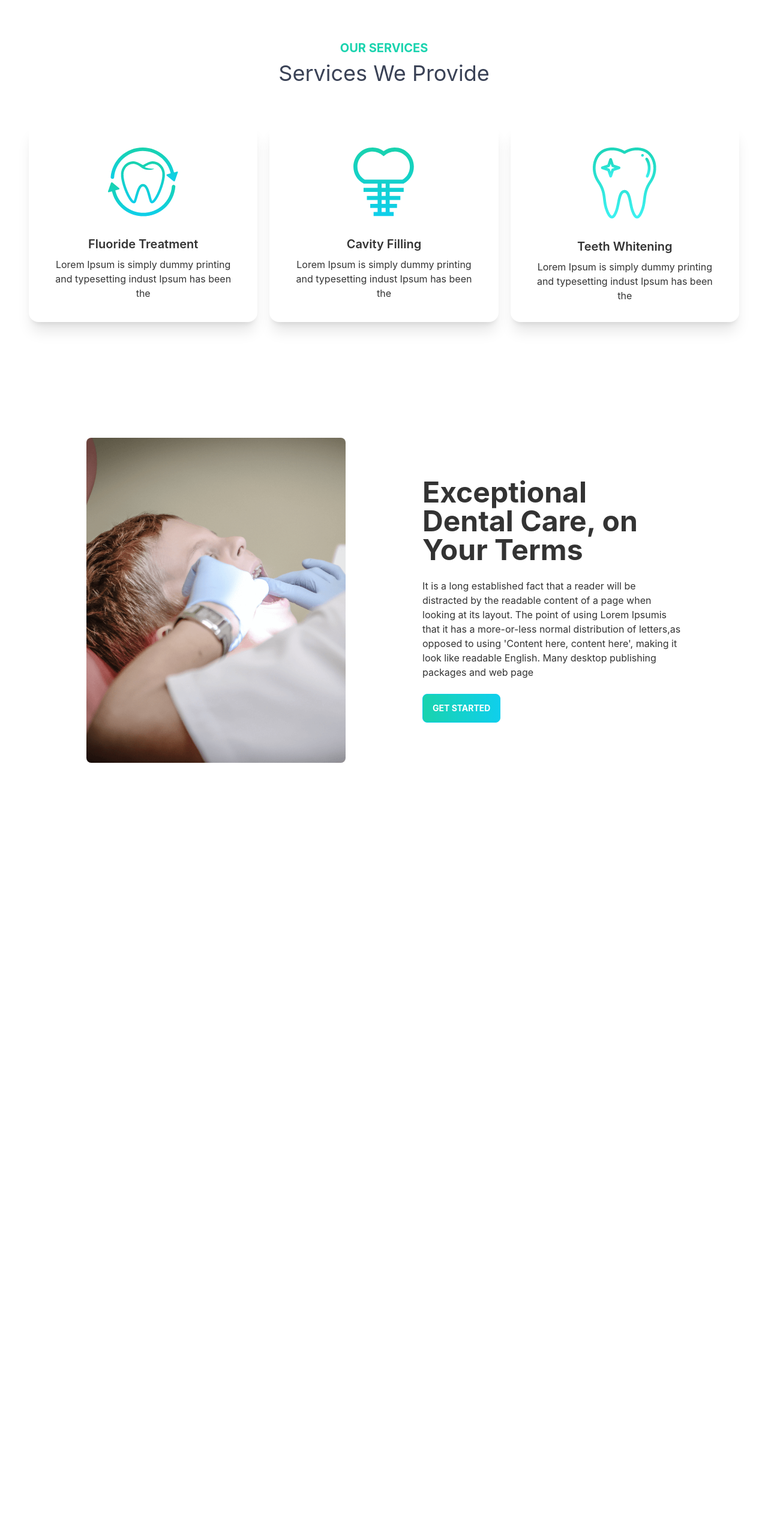
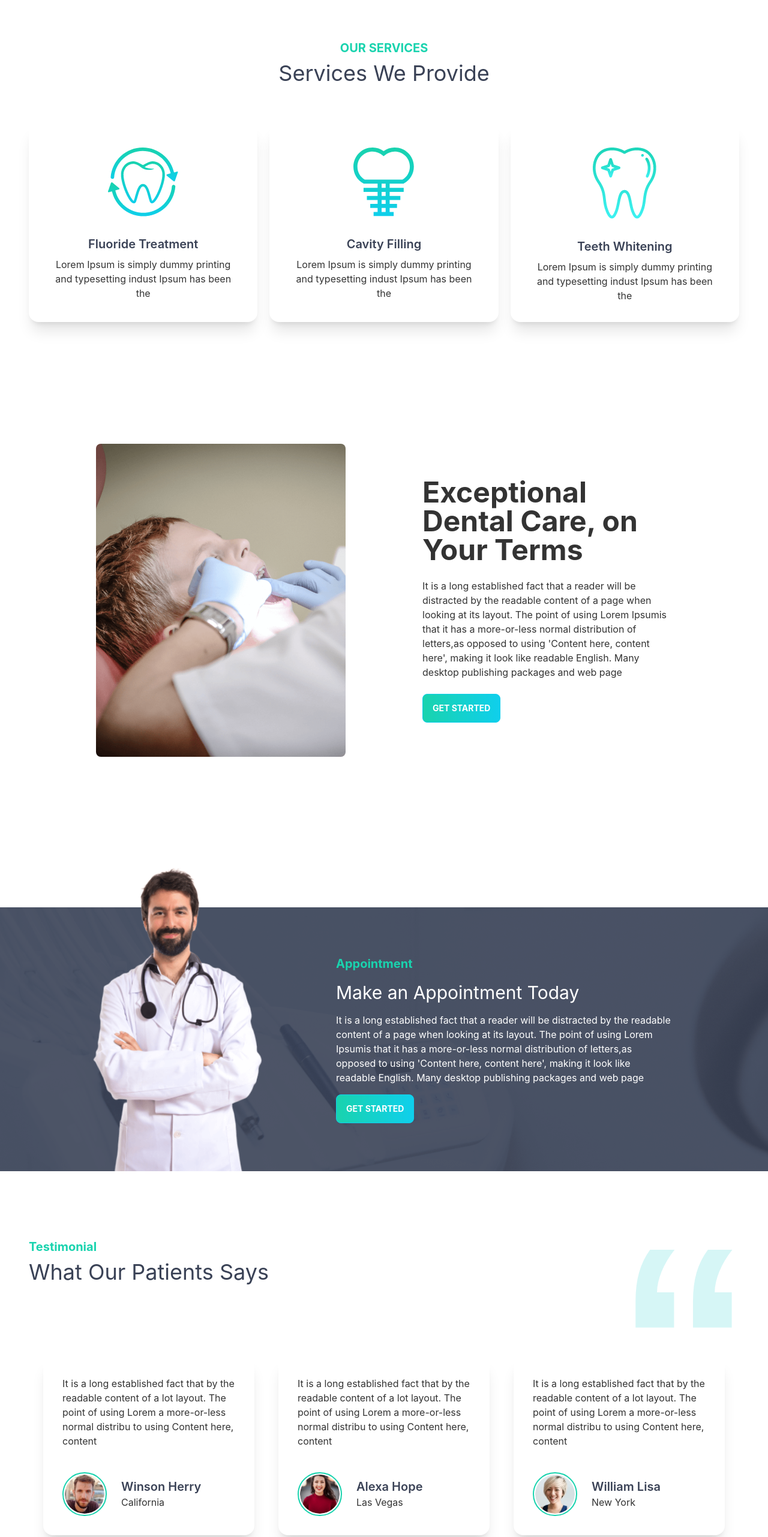
Before and after one commit to Azmain951/doctors-portal-client, a React (Create React App) app: page / in a window 1280 px wide. Shown: the part 1074-3637 px from the top of the page at 60% size. Before the commit the page ends 2475 px from the top, so only its background shows below. Built offline with nearby package versions, Linux system fonts and the light colour scheme; the HTML template or start-up script is replaced by a standard one.

Commit message:
appointment and contact us section added

```diff
--- a/src/Pages/Home/Banner.js
+++ b/src/Pages/Home/Banner.js
@@ -1,10 +1,11 @@
 import React from 'react';
 import chair from '../../assets/images/chair.png';
 import background from '../../assets/images/bg.png';
+import PrimaryButton from '../Shared/PrimaryButton';
 
 const Banner = () => {
     return (
-        <div className="hero min-h-screen px-12 py-36 bg-cover" style={{ backgroundImage: `url(${background})` }}>
+        <div className="hero min-h-screen py-36 bg-cover px-12" style={{ backgroundImage: `url(${background})` }}>
             <div className="hero-content flex-col lg:flex-row-reverse p-0">
                 <div className='w-full lg:w-1/2'>
                     <img src={chair} className=" rounded-lg shadow-2xl" />
@@ -12,7 +13,7 @@ const Banner = () => {
                 <div className='w-full lg:w-1/2'>
                     <h1 className="text-5xl font-bold">Your New Smile Starts Here</h1>
                     <p className="py-6">Lorem Ipsum is simply dummy text of the printing and typesetting industry. Lorem Ipsum has been the industry's standard dummy text ever since the</p>
-                    <button className="btn btn-primary uppercase text-white font-bold bg-gradient-to-r from-secondary to-primary">Get Started</button>
+                    <PrimaryButton>Get Started</PrimaryButton>
                 </div>
             </div>
         </div>
--- /dev/null
+++ b/src/Pages/Home/Feedback.js
@@ -0,0 +1,23 @@
+import React from 'react';
+
+const Feedback = ({ testimonial }) => {
+    const { text, name, img, city } = testimonial;
+    return (
+        <div class="card shadow-xl">
+            <div class="card-body">
+                <p>{text}</p>
+                <div class="flex items-center mt-8">
+                    <div>
+                        <img src={img} alt="" className='border-secondary p-0.5 border-2 rounded-full w-3/4' />
+                    </div>
+                    <div>
+                        <h2 className='text-xl font-semibold text-accent'>{name}</h2>
+                        <p>{city}</p>
+                    </div>
+                </div>
+            </div>
+        </div>
+    );
+};
+
+export default Feedback;
--- a/src/Pages/Home/Home.js
+++ b/src/Pages/Home/Home.js
@@ -1,8 +1,10 @@
 import React from 'react';
 import Banner from './Banner';
 import Info from './Info';
+import MakeAppointment from './MakeAppointment';
 import Services from './Services';
 import SpecialService from './SpecialService';
+import Testimonial from './Testimonial';
 
 
 const Home = () => {
@@ -11,7 +13,8 @@ const Home = () => {
             <Banner></Banner>
             <Info></Info>
             <Services></Services>
-            <SpecialService></SpecialService>
+            <MakeAppointment></MakeAppointment>
+            <Testimonial></Testimonial>
         </div>
     );
 };
--- a/src/Pages/Home/Info.js
+++ b/src/Pages/Home/Info.js
@@ -7,21 +7,23 @@ import phone from '../../assets/icons/phone.svg';
 const Info = () => {
     const info = [
         {
+            _id: 1,
             h2: 'Opening Hours',
             p: 'Lorem Ipsum is simply dummy text of the pri'
         },
         {
+            _id: 2,
             h2: 'Visit our location',
             p: 'Brooklyn, NY 10036, United States '
         },
         {
+            _id: 3,
             h2: 'Contact us now',
             p: '+000 123 456789'
         }
     ]
     return (
         <div className='grid grid-cols-1 lg:grid-cols-3 gap-5 px-12'>
-
             <InfoCard img={clock} bgClass='bg-gradient-to-r from-secondary to-primary' text={info[0]}></InfoCard>
             <InfoCard img={marker} bgClass='bg-accent' text={info[1]}></InfoCard>
             <InfoCard img={phone} bgClass='bg-gradient-to-r from-secondary to-primary' text={info[2]}></InfoCard>
--- /dev/null
+++ b/src/Pages/Home/MakeAppointment.js
@@ -0,0 +1,24 @@
+import React from 'react';
+import doctor from '../../assets/images/doctor.png';
+import appointment from '../../assets/images/appointment.png';
+import PrimaryButton from '../Shared/PrimaryButton';
+
+const MakeAppointment = () => {
+    return (
+        <section style={{
+            background: `url(${appointment})`
+        }} className='flex justify-center items-center my-28'>
+            <div className='flex-1 hidden lg:block'>
+                <img className='mt-[-120px]' src={doctor} alt="" />
+            </div>
+            <div className='flex-1 pr-40'>
+                <h3 className='text-xl text-secondary font-bold mb-4'>Appointment</h3>
+                <h2 className='text-3xl text-white mb-4'>Make an Appointment Today</h2>
+                <p className='text-white mb-4'>It is a long established fact that a reader will be distracted by the readable content of a page when looking at its layout. The point of using Lorem Ipsumis that it has a more-or-less normal distribution of letters,as opposed to using 'Content here, content here', making it look like readable English. Many desktop publishing packages and web page</p>
+                <PrimaryButton>Get Started</PrimaryButton>
+            </div>
+        </section>
+    );
+};
+
+export default MakeAppointment;
--- /dev/null
+++ b/src/Pages/Home/Service.js
@@ -0,0 +1,18 @@
+import React from 'react';
+
+const Service = ({ service }) => {
+    const { h2, p, img } = service
+    return (
+        <div class="card bg-base-100 shadow-xl">
+            <figure class="px-10 pt-10">
+                <img src={img} alt="Shoes" class="rounded-xl" />
+            </figure>
+            <div class="card-body items-center text-center">
+                <h2 class="card-title text-accent">{h2}</h2>
+                <p>{p}</p>
+            </div>
+        </div>
+    );
+};
+
+export default Service;
--- a/src/Pages/Home/Services.js
+++ b/src/Pages/Home/Services.js
@@ -2,41 +2,40 @@ import React from 'react';
 import service1 from '../../assets/images/fluoride.png';
 import service2 from '../../assets/images/cavity.png';
 import service3 from '../../assets/images/whitening.png';
+import Service from './Service';
+import SpecialService from './SpecialService';
 
 const Services = () => {
+    const services = [
+        {
+            _id: 1,
+            h2: 'Fluoride Treatment',
+            p: 'Lorem Ipsum is simply dummy printing and typesetting indust Ipsum has been the',
+            img: service1
+        },
+        {
+            _id: 2,
+            h2: 'Cavity Filling',
+            p: 'Lorem Ipsum is simply dummy printing and typesetting indust Ipsum has been the',
+            img: service2
+        },
+        {
+            _id: 3,
+            h2: 'Teeth Whitening',
+            p: 'Lorem Ipsum is simply dummy printing and typesetting indust Ipsum has been the',
+            img: service3
+        }
+    ]
     return (
-        <div className='mt-32'>
+        <div className='mt-32 px-12'>
             <h2 className='text-center text-secondary font-bold text-xl uppercase mb-2'>Our Services</h2>
             <h1 className='text-center text-accent text-4xl'>Services We Provide</h1>
-            <div className='grid grid-cols-1 lg:grid-cols-3 gap-5 px-12 my-16'>
-                <div class="card bg-base-100 shadow-xl">
-                    <figure class="px-10 pt-10">
-                        <img src={service1} alt="Shoes" class="rounded-xl" />
-                    </figure>
-                    <div class="card-body items-center text-center">
-                        <h2 class="card-title">Fluoride Treatment</h2>
-                        <p>Lorem Ipsum is simply dummy printing and typesetting indust Ipsum has been the</p>
-                    </div>
-                </div>
-                <div class="card bg-base-100 shadow-xl">
-                    <figure class="px-10 pt-10">
-                        <img src={service2} alt="Shoes" class="rounded-xl" />
-                    </figure>
-                    <div class="card-body items-center text-center">
-                        <h2 class="card-title">Cavity Filling</h2>
-                        <p>Lorem Ipsum is simply dummy printing and typesetting indust Ipsum has been the</p>
-                    </div>
-                </div>
-                <div class="card bg-base-100 shadow-xl">
-                    <figure class="px-10 pt-10">
-                        <img src={service3} alt="Shoes" class="rounded-xl" />
-                    </figure>
-                    <div class="card-body items-center text-center">
-                        <h2 class="card-title">Teeth Whitening</h2>
-                        <p>Lorem Ipsum is simply dummy printing and typesetting indust Ipsum has been the</p>
-                    </div>
-                </div>
+            <div className='grid sm:grid-cols-1 md:grid-cols-2 lg:grid-cols-3 gap-5 my-16'>
+                {
+                    services.map(service => <Service key={service._id} service={service}></Service>)
+                }
             </div>
+            <SpecialService></SpecialService>
         </div>
     );
 };
--- a/src/Pages/Home/SpecialService.js
+++ b/src/Pages/Home/SpecialService.js
@@ -1,9 +1,10 @@
 import React from 'react';
 import specialService from '../../assets/images/treatment.png'
+import PrimaryButton from '../Shared/PrimaryButton';
 
 const SpecialService = () => {
     return (
-        <div class="hero min-h-screen px-32 py-28">
+        <div class="hero min-h-screen px-24 py-24">
             <div class="w-full hero-content flex-col lg:flex-row">
                 <div className='w-1/2 pr-14'>
                     <img src={specialService} className='rounded-lg' />
@@ -11,7 +12,7 @@ const SpecialService = () => {
                 <div className='w-1/2 pl-14'>
                     <h1 class="text-5xl font-bold">Exceptional Dental Care, on Your Terms</h1>
                     <p class="py-6">It is a long established fact that a reader will be distracted by the readable content of a page when looking at its layout. The point of using Lorem Ipsumis that it has a more-or-less normal distribution of letters,as opposed to using 'Content here, content here', making it look like readable English. Many desktop publishing packages and web page</p>
-                    <button class="btn btn-primary text-white font-bold bg-gradient-to-r from-secondary to-primary">Get Started</button>
+                    <PrimaryButton>Get Started</PrimaryButton>
                 </div>
             </div>
         </div>
--- /dev/null
+++ b/src/Pages/Home/Testimonial.js
@@ -0,0 +1,54 @@
+import React from 'react';
+import quote from '../../assets/icons/quote.svg';
+import person1 from '../../assets/images/people1.png';
+import person2 from '../../assets/images/people2.png';
+import person3 from '../../assets/images/people3.png';
+import Feedback from './Feedback';
+
+const Testimonial = () => {
+
+    const testimonials = [
+        {
+            _id: 1,
+            text: 'It is a long established fact that by the readable content of a lot layout. The point of using Lorem a more-or-less normal distribu to using Content here, content',
+            name: 'Winson Herry',
+            city: 'California',
+            img: person1
+        },
+        {
+            _id: 2,
+            text: 'It is a long established fact that by the readable content of a lot layout. The point of using Lorem a more-or-less normal distribu to using Content here, content',
+            name: 'Alexa Hope',
+            city: 'Las Vegas',
+            img: person2
+        },
+        {
+            _id: 3,
+            text: 'It is a long established fact that by the readable content of a lot layout. The point of using Lorem a more-or-less normal distribu to using Content here, content',
+            name: 'William Lisa',
+            city: 'New York',
+            img: person3
+        }
+    ]
+
+    return (
+        <div className='px-12 mb-28'>
+            <div className='flex justify-between'>
+                <div>
+                    <h3 className='text-xl text-secondary font-bold mb-2'>Testimonial</h3>
+                    <h2 className='text-4xl text-accent'>What Our Patients Says</h2>
+                </div>
+                <div>
+                    <img src={quote} alt="" className='w-1/2 ml-auto' />
+                </div>
+            </div>
+            <div className='grid grid-cols-1 lg:grid-cols-3 gap-10 px-6 mt-12'>
+                {
+                    testimonials.map(testimonial => <Feedback key={testimonial._id} testimonial={testimonial}></Feedback>)
+                }
+            </div>
+        </div>
+    );
+};
+
+export default Testimonial;
--- /dev/null
+++ b/src/Pages/Shared/PrimaryButton.js
@@ -0,0 +1,9 @@
+import React from 'react';
+
+const PrimaryButton = ({ children }) => {
+    return (
+        <button className="btn btn-primary uppercase text-white font-bold bg-gradient-to-r from-secondary to-primary">{children}</button>
+    );
+};
+
+export default PrimaryButton;
```
